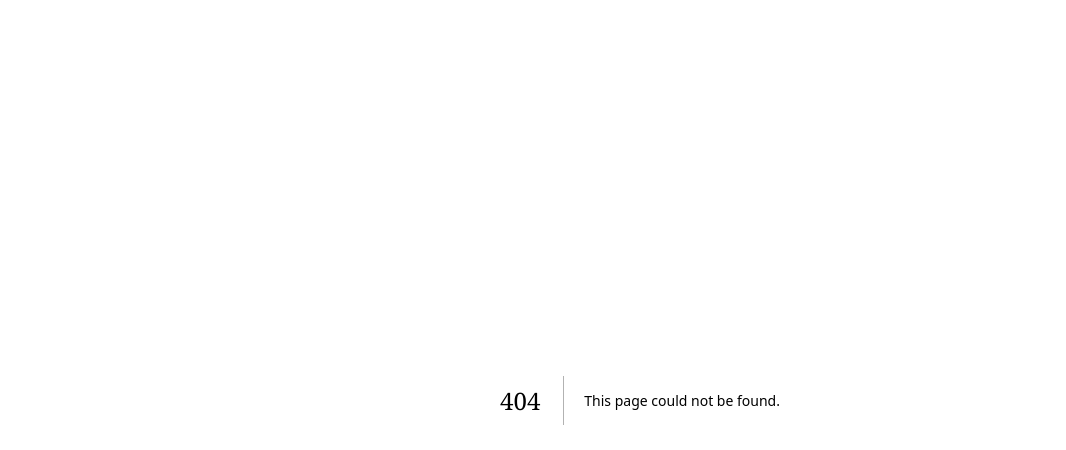
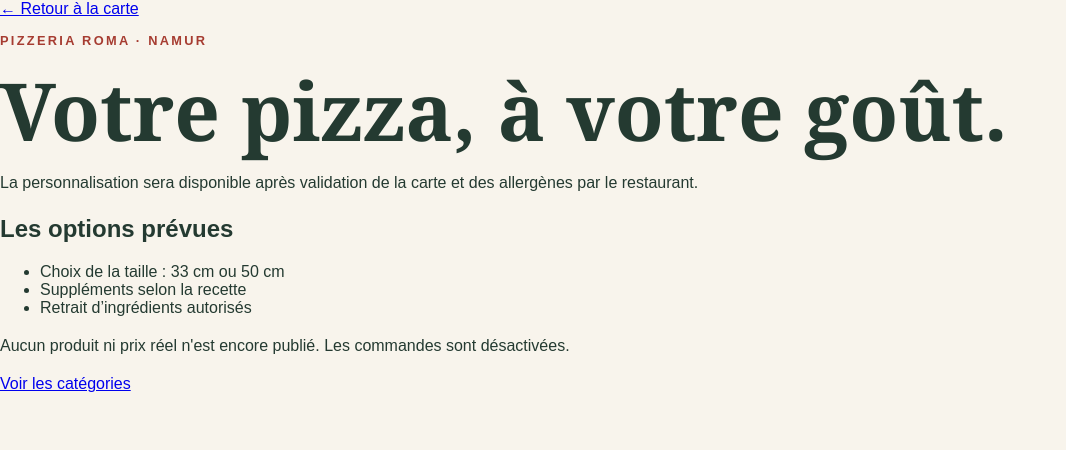
Before and after one commit to AmirGames/pizzeria-roma, a Next.js app: page /menu/personnaliser in a window 1280 px wide. Before the commit this address had no page. Shown: the top 450 px of the page, without its empty margins (0-1066 px from the left). Built offline with nearby package versions, Linux system fonts and the light colour scheme.

Commit message:
feat(pizza): add src/app/menu/personnaliser/page.tsx

```diff
--- /dev/null
+++ b/src/app/menu/personnaliser/page.tsx
@@ -0,0 +1,29 @@
+import Link from 'next/link';
+
+export const metadata = {
+  title: 'Personnaliser une pizza | Pizzeria Roma',
+  description: 'Aperçu des options de personnalisation des pizzas. Commandes indisponibles.',
+};
+
+export default function CustomizePizzaPage() {
+  return (
+    <main className="customize-page">
+      <Link href="/menu" className="customize-back">← Retour à la carte</Link>
+      <div className="customize-panel">
+        <p className="eyebrow">PIZZERIA ROMA · NAMUR</p>
+        <h1>Votre pizza, à votre goût.</h1>
+        <p>La personnalisation sera disponible après validation de la carte et des allergènes par le restaurant.</p>
+        <section aria-label="Options à venir">
+          <h2>Les options prévues</h2>
+          <ul>
+            <li>Choix de la taille : 33 cm ou 50 cm</li>
+            <li>Suppléments selon la recette</li>
+            <li>Retrait d’ingrédients autorisés</li>
+          </ul>
+          <p className="customize-warning">Aucun produit ni prix réel n'est encore publié. Les commandes sont désactivées.</p>
+        </section>
+        <Link href="/menu" className="customize-link">Voir les catégories</Link>
+      </div>
+    </main>
+  );
+}
```
